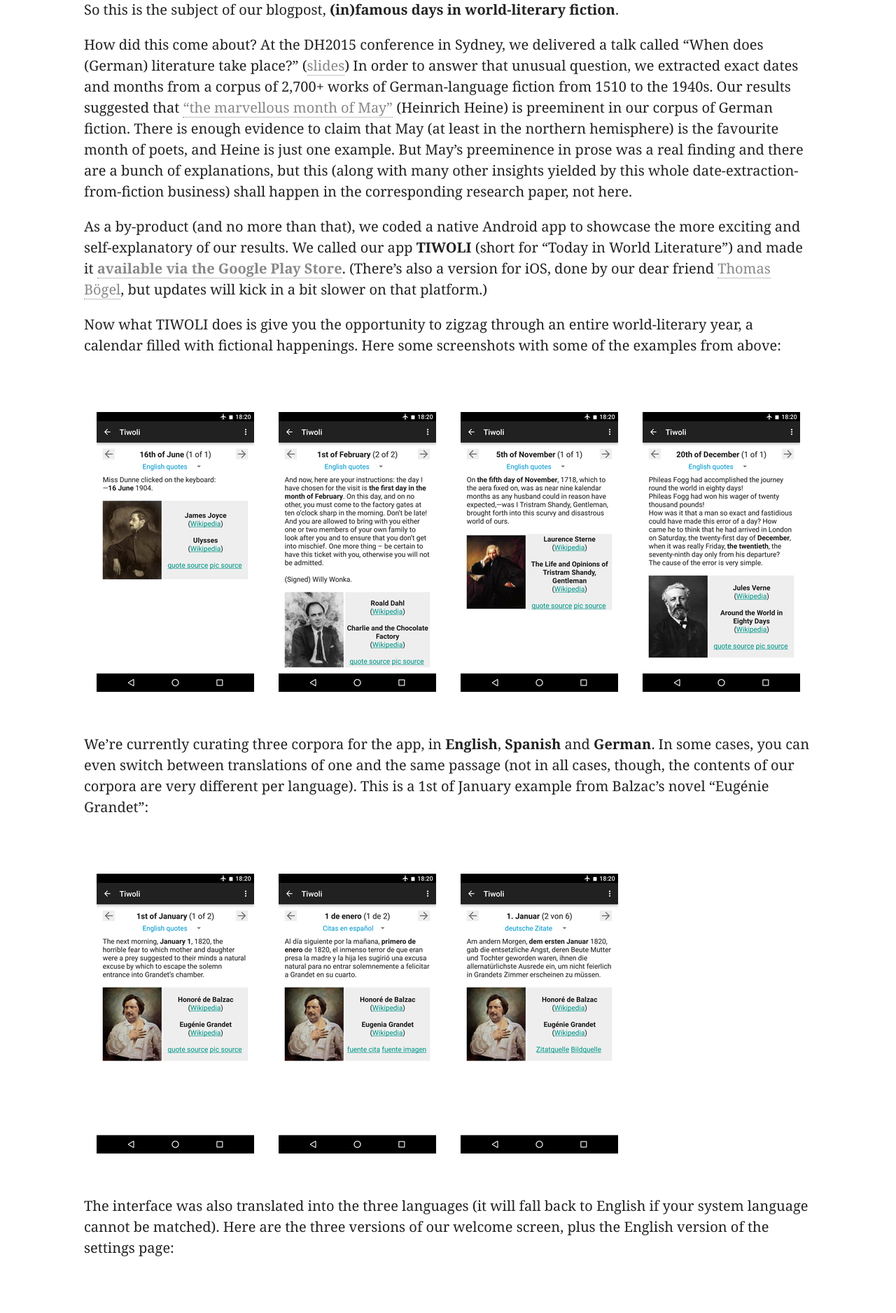
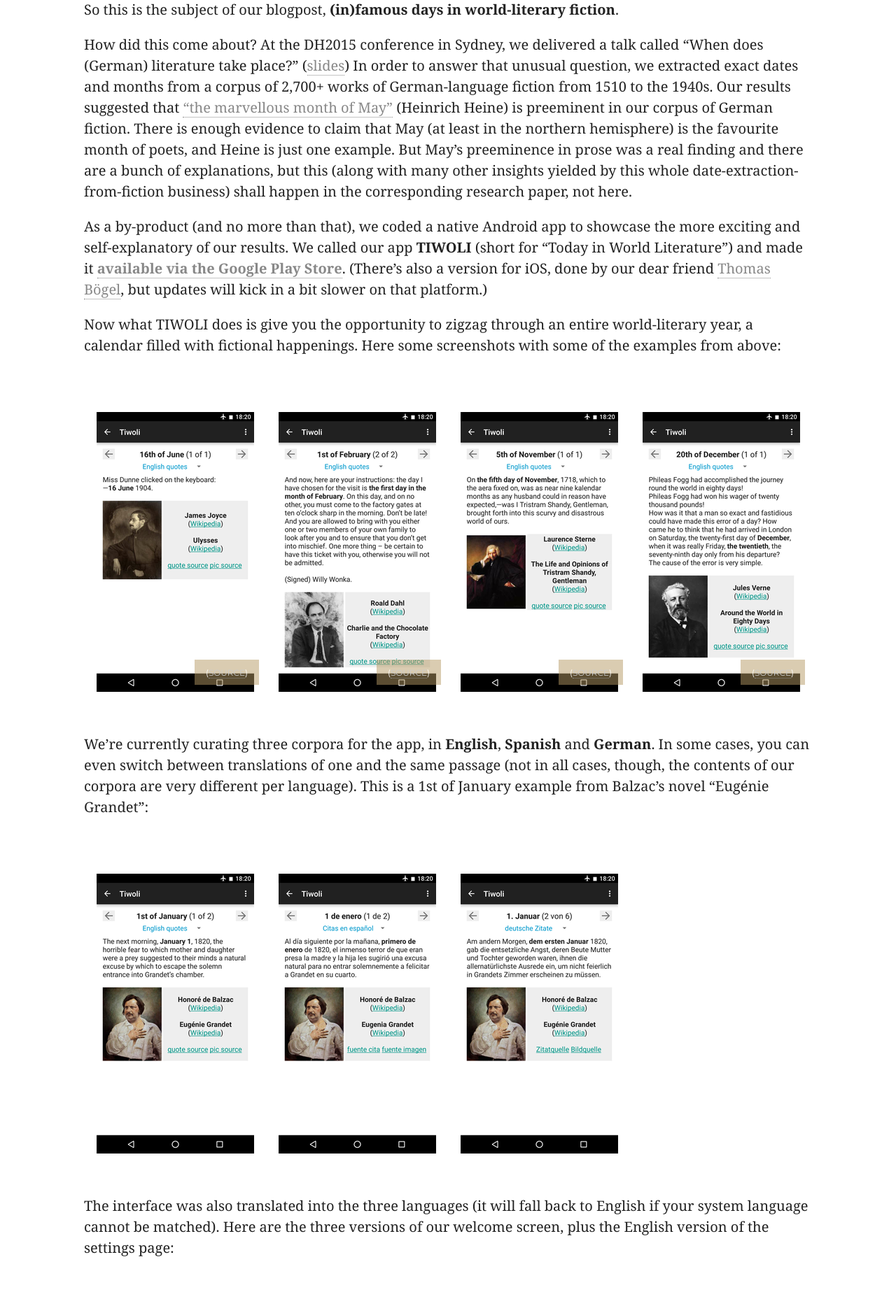
Before and after one commit to weltliteratur/blog, a Jekyll site: the page built from _posts/2016-09-07-Introducing-TIWOLI.markdown, in a window 1280 px wide. Shown: the part 975-2852 px from the top of the page at 70% size. Built offline with Jekyll 4.4.1, drawn with Linux system fonts in a browser that asks for light colours; nearby versions of some CDN libraries; some web fonts are replaced; comment, search, counter and statistics services are not loaded.

Commit message:
added some captions

```diff
--- a/_posts/2016-09-07-Introducing-TIWOLI.markdown
+++ b/_posts/2016-09-07-Introducing-TIWOLI.markdown
@@ -30,10 +30,10 @@
 
 <div id="tiwoligallery">
  <ul>
-  <li><figure><img src="{{ site.url }}/images/tiwoli/tiwoli-en-06-16-joyce-ulysses.png" alt="Screenshot from TIWOLI app."></figure></li>
-  <li><figure><img src="{{ site.url }}/images/tiwoli/tiwoli-en-02-01-dahl-charlie.png" alt="Screenshot from TIWOLI app."></figure></li>
-  <li><figure><img src="{{ site.url }}/images/tiwoli/tiwoli-en-11-05-sterne-tristram.png" alt="Screenshot from TIWOLI app."></figure></li>
-  <li><figure><img src="{{ site.url }}/images/tiwoli/tiwoli-en-12-20-verne-eighty.png" alt="Screenshot from TIWOLI app."></figure></li>
+  <li><figure><img src="{{ site.url }}/images/tiwoli/tiwoli-en-06-16-joyce-ulysses.png" alt="Screenshot from TIWOLI app."><figcaption>(<a href="https://www.gutenberg.org/ebooks/4300">source</a>)</figcaption></figure></li>
+  <li><figure><img src="{{ site.url }}/images/tiwoli/tiwoli-en-02-01-dahl-charlie.png" alt="Screenshot from TIWOLI app."><figcaption>(<a href="https://books.google.com/books?id=v7WeJp2CU-QC&pg=PT55">source</a>)</figcaption></figure></li>
+  <li><figure><img src="{{ site.url }}/images/tiwoli/tiwoli-en-11-05-sterne-tristram.png" alt="Screenshot from TIWOLI app."><figcaption>(<a href="https://www.gutenberg.org/ebooks/1079">source</a>)</figcaption></figure></li>
+  <li><figure><img src="{{ site.url }}/images/tiwoli/tiwoli-en-12-20-verne-eighty.png" alt="Screenshot from TIWOLI app."><figcaption>(<a href="https://www.gutenberg.org/ebooks/103">source</a>)</figcaption></figure></li>
  </ul>
 </div>
 <div style="clear:left;" />
```
